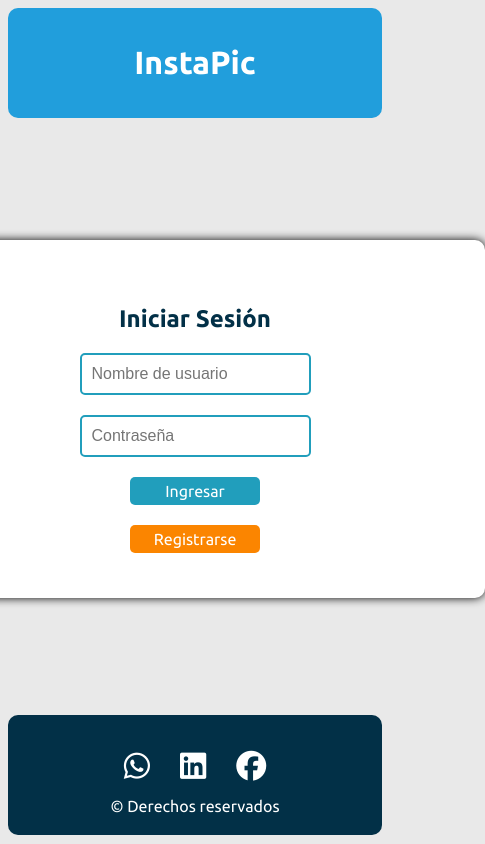
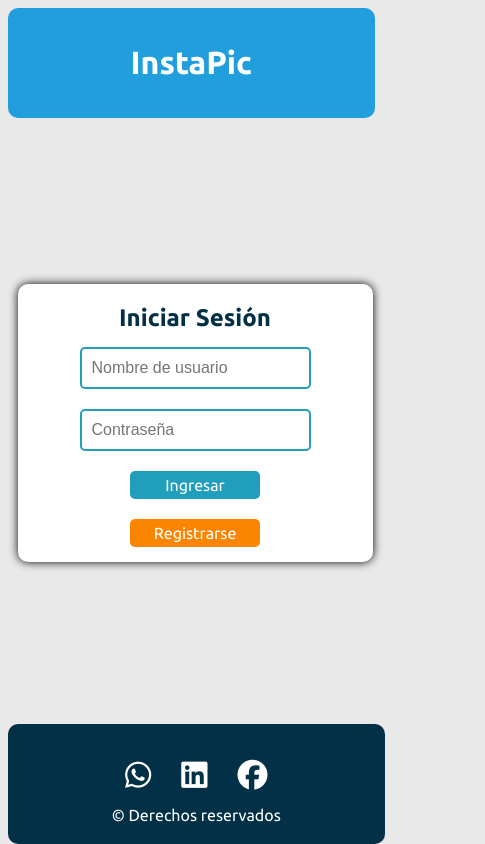
Before and after one commit to jfpa11100/InstaPic, an Angular app: page /login in a window 390 px wide. Shown: the whole page, 485 px wide, since content can reach past the window. Built offline with nearby package versions, Linux system fonts and the light colour scheme.

Commit message:
Fix in login-box and page  styles

```diff
--- a/package.json
+++ b/package.json
@@ -23,7 +23,7 @@
     "@angular/ssr": "^18.2.1",
     "express": "^4.18.2",
     "rxjs": "~7.8.0",
-    "sweetalert2": "^11.14.0",
+    "sweetalert2": "^11.6.13",
     "tslib": "^2.3.0",
     "zone.js": "~0.14.10"
   },
--- a/src/index.html
+++ b/src/index.html
@@ -4,10 +4,8 @@
   <meta charset="utf-8">
   <title>InstaPic</title>
   <base href="/">
-  <meta name="viewport" content="width=device-width, initial-scale=1">
+  <meta name="viewport" content="width=device-width, initial-scale=1.0">
   <link rel="icon" type="image/x-icon" href="favicon.ico">
-  <meta charset="UTF-8">
-  <meta name="viewport" content="width=device-width, initial-scale=1.0">
   <link rel="stylesheet" href="https://cdnjs.cloudflare.com/ajax/libs/font-awesome/6.6.0/css/all.min.css">
   <link rel="preconnect" href="https://fonts.googleapis.com">
   <link rel="preconnect" href="https://fonts.gstatic.com" crossorigin>
--- a/src/styles.css
+++ b/src/styles.css
@@ -1,24 +1,30 @@
+html{
+    min-width: 375px;
+}
 
 body {
+    text-align: center;
     color: #023047;
     font-family: 'Ubuntu', arial, sans-serif;
     background-color: #e9e9e9;
-    padding: 0;
+    height: 98dvh;
 }
 
 app-root {
     display: flex;
     flex-direction: column;
-    min-height: 98vh;
+    justify-content: center;
+    min-height: 99dvh;
 }
-
+app-header {
+    margin: 0;
+    padding: 0;
+}
 header {
     background-color: #219edc;
     color: white;
-    padding: 15px;
     text-align: center;
     border-radius: 10px;
-    margin-bottom: 5px;
 }
 
 .login-box {
@@ -36,7 +42,7 @@ header {
 
 .login-box h2 {
     text-align: center;
-    margin-bottom: 20px;
+    margin-bottom: 15px;
 }
 
 .login-box input {
@@ -112,3 +118,23 @@ main {
 .fab {
     font-size: 30px;
 }
+
+@media screen and (max-width: 600px) {
+    .login-box{
+        width: 95%;
+        justify-self: center;
+        min-width: 355px;
+        padding: 0 0 15px 0;
+        margin: 0px;
+    }
+    header{
+        width: 100%;
+        min-width: 90%;
+        width: fit-content;
+    }
+    footer{
+        /* width: 100%; */
+        width: fit-content;
+        min-width: 90%;
+    }
+}
```
Also changed, not shown: 1 other file (tests, documents, lock files or other folders).
